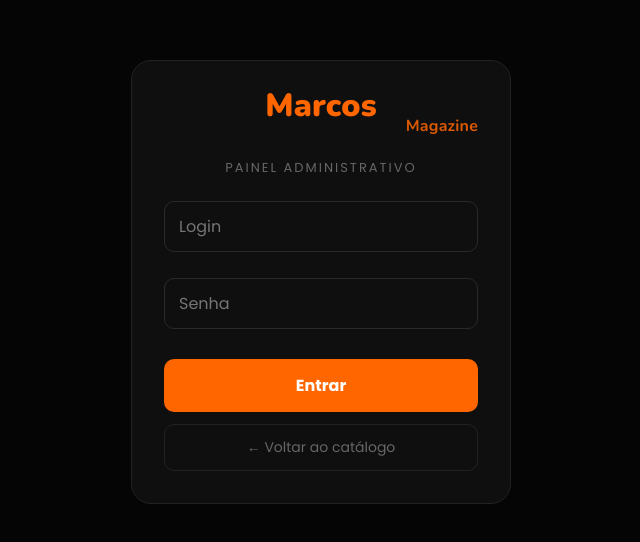
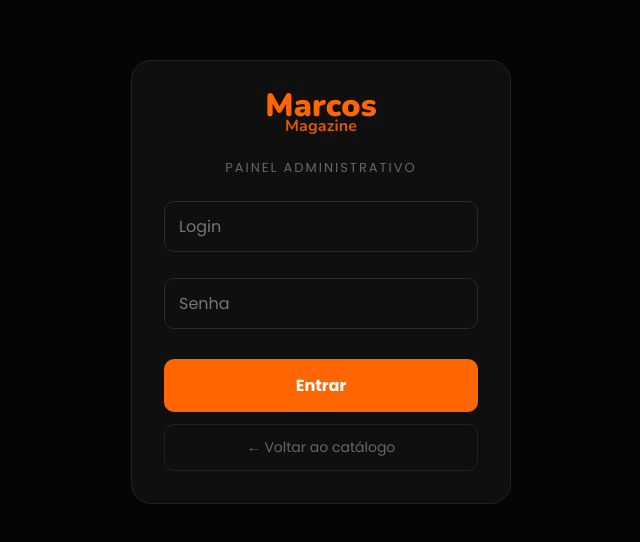
Before and after one commit to marcosvfcosta/catalogo, a React (Vite) app: page /admin in a window 1280 px wide. Shown: the part 118-660 px from the top of the page, without its empty margins (319-959 px from the left). Built offline with nearby package versions, Linux system fonts and the light colour scheme.

Commit message:
fix logo admin

```diff
--- a/src/pages/Admin.tsx
+++ b/src/pages/Admin.tsx
@@ -107,14 +107,11 @@ export default function Admin() {
     const { error } = await supabase.storage.from('fotos').upload(nomeArquivo, arquivo, { upsert: true })
     if (error) { alert('Erro ao fazer upload'); setUploadandoFotos(false); return }
     const { data } = supabase.storage.from('fotos').getPublicUrl(nomeArquivo)
-
     if (produtoId) {
-      // Edição — salva direto no banco
       const ordem = fotosEdicao.length + 1
       await supabase.from('produto_fotos').insert([{ produto_id: produtoId, url: data.publicUrl, ordem }])
       carregarFotosEdicao(produtoId)
     } else {
-      // Cadastro — guarda temporariamente
       setFotosNovas(prev => [...prev, data.publicUrl])
     }
     setUploadandoFotos(false)
@@ -175,15 +172,12 @@ export default function Admin() {
       promocao: novoProduto.promocao, mais_procurado: novoProduto.mais_procurado,
     }]).select()
     if (error) { alert('Erro ao salvar produto'); return }
-
-    // Salva fotos extras
     if (data && data[0] && fotosNovas.length > 0) {
       const produtoId = data[0].id
       for (let i = 0; i < fotosNovas.length; i++) {
         await supabase.from('produto_fotos').insert([{ produto_id: produtoId, url: fotosNovas[i], ordem: i + 1 }])
       }
     }
-
     alert('Produto cadastrado!')
     setNovoProduto({ categoria: 'Celulares', marca: '', modelo: '', memoria: '', cor: '', condicao: '', bateria_saude: '', preco: '', foto_url: '', descricao: '', disponivel: true, destaque: false, lancamento: false, promocao: false, mais_procurado: false })
     setFotosNovas([])
@@ -268,7 +262,6 @@ export default function Admin() {
           <input style={inputStyle} value={editando.bateria_saude || ''} onChange={e => setEditando({ ...editando, bateria_saude: e.target.value })} />
           <label style={labelStyle}>Preço</label>
           <input style={inputStyle} type="number" value={editando.preco || ''} onChange={e => setEditando({ ...editando, preco: Number(e.target.value) })} />
-
           <label style={labelStyle}>Foto principal</label>
           <label style={uploadBox}>
             {uploadando ? '⏳ Enviando...' : '📷 Trocar foto principal'}
@@ -278,7 +271,6 @@ export default function Admin() {
           {editando.foto_url && (
             <img src={editando.foto_url} alt="preview" style={{ width: '100%', maxHeight: 160, objectFit: 'contain', borderRadius: 10, marginBottom: 12 }} />
           )}
-
           <label style={labelStyle}>Fotos extras</label>
           <label style={uploadBox}>
             {uploadandoFotos ? '⏳ Enviando...' : '📸 Adicionar foto extra'}
@@ -296,7 +288,6 @@ export default function Admin() {
               ))}
             </div>
           )}
-
           <label style={labelStyle}>Descrição</label>
           <textarea style={{ ...inputStyle, height: 80 }} value={editando.descricao || ''} onChange={e => setEditando({ ...editando, descricao: e.target.value })} />
           <div style={tagsBox}>
@@ -330,7 +321,6 @@ export default function Admin() {
         <button style={aba === 'hero' ? abaAtiva : abaInativa} onClick={() => setAba('hero')}>🖼 Hero</button>
       </div>
 
-      {/* CADASTRAR */}
       {aba === 'cadastrar' && (
         <div style={formContainer}>
           <h2 style={formTitle}>Novo produto</h2>
@@ -356,7 +346,6 @@ export default function Admin() {
           <input style={inputStyle} placeholder="Ex: 89%" value={novoProduto.bateria_saude} onChange={e => setNovoProduto({ ...novoProduto, bateria_saude: e.target.value })} />
           <label style={labelStyle}>Preço (interno)</label>
           <input style={inputStyle} placeholder="Ex: 2999" value={novoProduto.preco} onChange={e => setNovoProduto({ ...novoProduto, preco: e.target.value })} />
-
           <label style={labelStyle}>Foto principal</label>
           <label style={uploadBox}>
             {uploadando ? '⏳ Enviando foto...' : '📷 Foto principal'}
@@ -366,7 +355,6 @@ export default function Admin() {
           {novoProduto.foto_url && (
             <img src={novoProduto.foto_url} alt="preview" style={{ width: '100%', maxHeight: 160, objectFit: 'contain', borderRadius: 10, marginBottom: 12 }} />
           )}
-
           <label style={labelStyle}>Fotos extras (opcional)</label>
           <label style={uploadBox}>
             {uploadandoFotos ? '⏳ Enviando...' : '📸 Adicionar foto extra'}
@@ -384,7 +372,6 @@ export default function Admin() {
               ))}
             </div>
           )}
-
           <label style={labelStyle}>Descrição</label>
           <textarea style={{ ...inputStyle, height: 80 }} placeholder="Descrição..." value={novoProduto.descricao} onChange={e => setNovoProduto({ ...novoProduto, descricao: e.target.value })} />
           <div style={tagsBox}>
@@ -399,7 +386,6 @@ export default function Admin() {
         </div>
       )}
 
-      {/* LISTA */}
       {aba === 'lista' && (
         <div style={formContainer}>
           <h2 style={formTitle}>Produtos cadastrados</h2>
@@ -434,7 +420,6 @@ export default function Admin() {
         </div>
       )}
 
-      {/* HERO */}
       {aba === 'hero' && (
         <div style={formContainer}>
           <h2 style={formTitle}>🖼 Fotos do Hero</h2>
@@ -470,8 +455,8 @@ export default function Admin() {
 
 const loginPage: React.CSSProperties = { minHeight: '100vh', background: '#050505', display: 'flex', justifyContent: 'center', alignItems: 'center', padding: 20, overflowX: 'hidden' }
 const loginBox: React.CSSProperties = { background: '#0f0f0f', border: '1px solid #222', borderRadius: 20, padding: 32, width: '100%', maxWidth: 380, display: 'flex', flexDirection: 'column', gap: 12 }
-const logoMarcas: React.CSSProperties = { color: '#ff6600', fontSize: 32, fontWeight: 900, fontFamily: 'Nunito, sans-serif' }
-const logoMag: React.CSSProperties = { color: '#ff6600', fontSize: 16, fontWeight: 700, fontFamily: 'Nunito, sans-serif', display: 'block', textAlign: 'right', marginTop: -6, opacity: 0.85 }
+const logoMarcas: React.CSSProperties = { color: '#ff6600', fontSize: 32, fontWeight: 900, fontFamily: 'Nunito, sans-serif', display: 'block', textAlign: 'center' }
+const logoMag: React.CSSProperties = { color: '#ff6600', fontSize: 16, fontWeight: 700, fontFamily: 'Nunito, sans-serif', display: 'block', textAlign: 'center', marginTop: -6, opacity: 0.85 }
 const loginSub: React.CSSProperties = { color: '#666', fontSize: 13, textAlign: 'center', marginBottom: 8, textTransform: 'uppercase', letterSpacing: 2 }
 const btnLogin: React.CSSProperties = { background: '#ff6600', color: 'white', border: 'none', borderRadius: 10, padding: '14px', fontSize: 16, fontWeight: 700, cursor: 'pointer', marginTop: 4 }
 const btnVoltar: React.CSSProperties = { background: 'none', color: '#666', border: '1px solid #222', borderRadius: 10, padding: '12px', fontSize: 14, cursor: 'pointer' }
```
